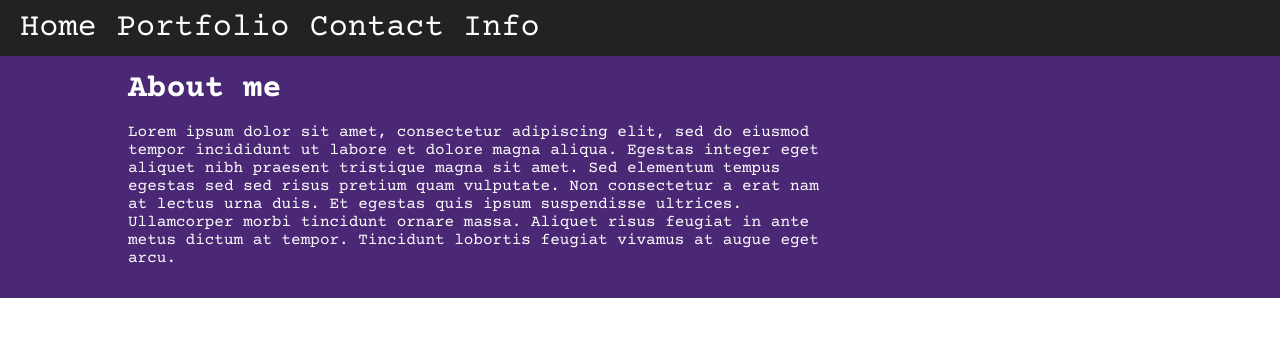
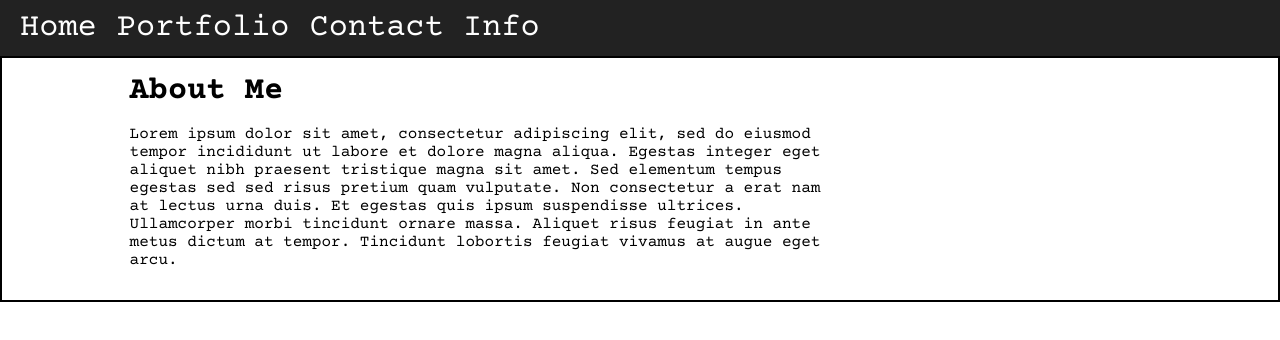
Before and after one commit to YTyler/personal-site-nextjs, a Next.js app: page / in a window 1280 px wide. Shown: the top 340 px of the page. Built offline with nearby package versions, Linux system fonts and the light colour scheme.

Commit message:
remove  color

```diff
--- a/pages/index.js
+++ b/pages/index.js
@@ -17,7 +17,7 @@ export default function Home() {
           <div class={styles.hero}>
             <div class='wrapper'>
               <div class={styles.aboutMe}>
-                <h1>About me</h1>
+                <h1>About Me</h1>
                 <p>Lorem ipsum dolor sit amet, consectetur adipiscing elit, sed do eiusmod tempor incididunt ut labore et dolore magna aliqua. Egestas integer eget aliquet nibh praesent tristique magna sit amet. Sed elementum tempus egestas sed sed risus pretium quam vulputate. Non consectetur a erat nam at lectus urna duis. Et egestas quis ipsum suspendisse ultrices. Ullamcorper morbi tincidunt ornare massa. Aliquet risus feugiat in ante metus dictum at tempor. Tincidunt lobortis feugiat vivamus at augue eget arcu.</p>
               </div>
             </div>
--- a/styles/Home.module.css
+++ b/styles/Home.module.css
@@ -1,7 +1,7 @@
 .hero {
     padding: 15px 0;
-    background-color: #4a2875;
-    color: #FFF;
+    border: black 2px solid;
+    color: black;
 }
 
 .aboutMe {
```
